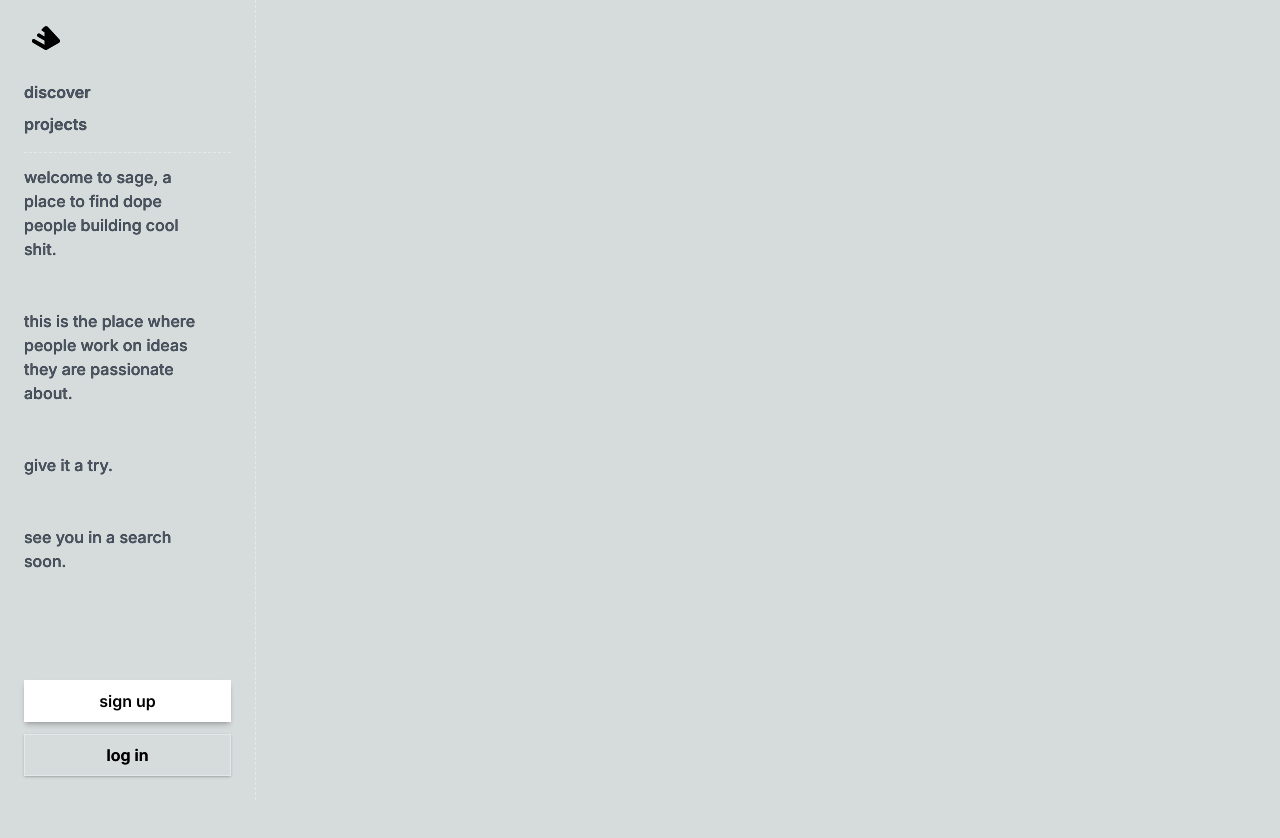
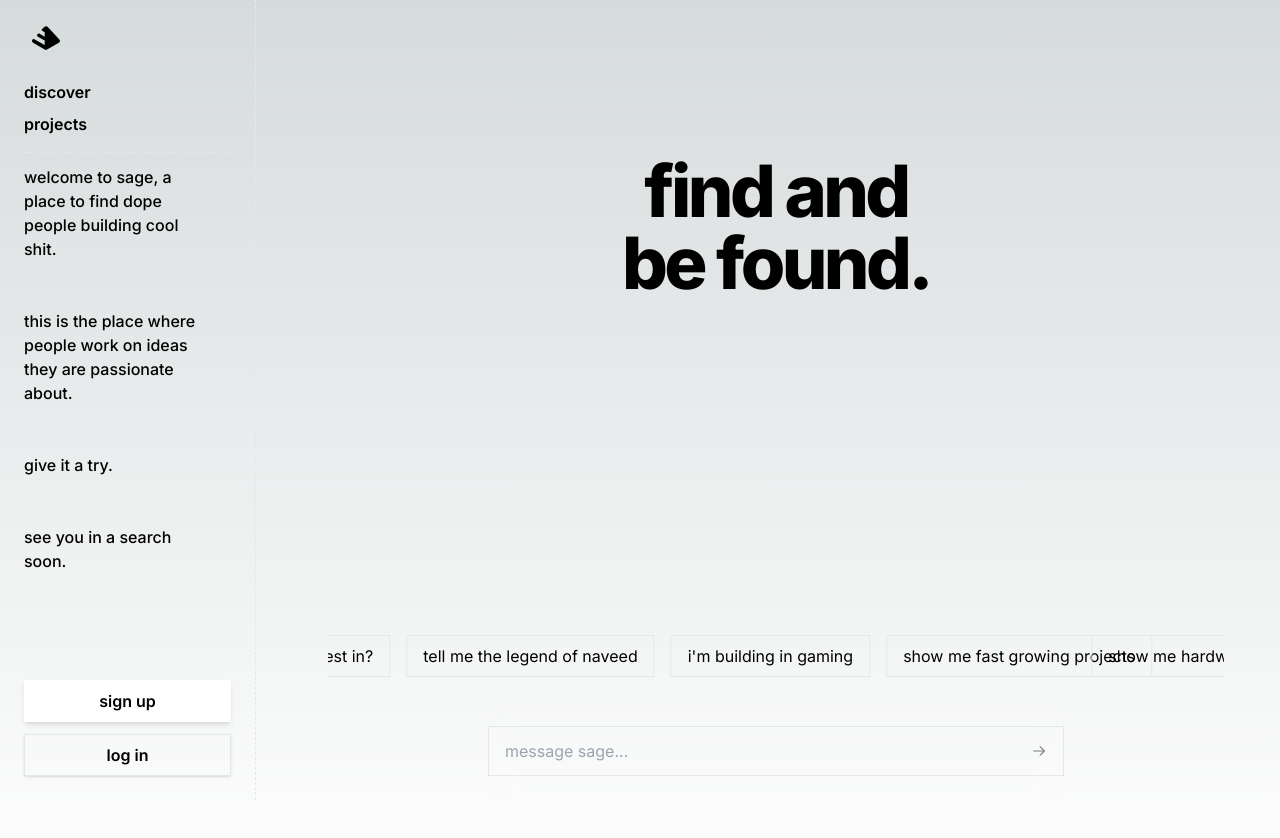
Before and after one commit to prashant7023/sage_buildspace, a Next.js app in the folder next/: page / in a window 1280 px wide. Shown: the top 838 px of the page. Before the commit the page ends 800 px from the top, so only its background shows below. Built offline with nearby package versions, Linux system fonts and the light colour scheme.

Commit message:
Update main.tsx

```diff
--- a/next/components/main.tsx
+++ b/next/components/main.tsx
@@ -1,44 +1,164 @@
-import React from 'react'
+import React from 'react';
 
-const sidebar = () => {
+const Carousel: React.FC = () => {
   return (
-    <div>
-    <div  className="fixed inset-y-0 hidden w-[256px] border-r border-dashed bg-card py-6 pl-6 transition-all md:block">
-      <div  className="relative flex h-full flex-col gap-2">
-        <a  className="pl-2" href="/">
-          <div  className="flex w-full items-center">
-            <svg width="28" height="28" viewBox="0 0 142 120" fill="none" xmlns="http://www.w3.org/2000/svg">
-              <path d="M56.7217 9.77302L62.3521 3.93267C66.3898 -0.739584 74.159 -1.71578 79.108 3.56807L138.745 67.2401C143.66 72.4872 142.378 80.9182 136.123 84.4863L76.4861 118.507C72.3766 120.851 67.7095 120.281 64.3443 117.867L5.62655 84.3704C-0.628203 80.8023 -1.90994 72.3713 3.00467 67.1242C5.26775 64.7081 8.90886 64.1658 11.7845 65.8167L64.3443 95.8885V73.2996L30.0497 53.8039C25.2072 51.0184 24.2219 44.4809 28.0298 40.4061L28.0368 40.3986L28.0424 40.3926C30.8094 37.444 35.2569 36.7833 38.7699 38.8002L64.3443 53.2077V31.4034L56.2082 26.3126C51.2242 23.4513 46.7253 20.4457 50.6477 16.258L56.7217 9.77302Z" fill="currentColor"></path>
-            </svg>
+    <main className=" flex w-full flex-1 flex-col md:pl-[272px] lg:pr-0">
+      <div className="pt-8 min-h-[calc(100dvh-57px)] md:min-h-dvh flex flex-col gap-16">
+        <div className="my-auto mx-auto flex flex-col gap-16">
+          <h1 className="text-5xl font-extrabold tracking-tighter sm:text-7xl text-center">
+            find and<br />be found.
+          </h1>
+          <div className="flex flex-col gap-4">
+            {/* Carousel for People */}
+            <div className="relative h-64 max-w-sm md:max-w-md lg:max-w-2xl xl:max-w-4xl" role="region" aria-roledescription="carousel">
+              <div className="overflow-hidden">
+                <div className="flex -ml-4" style={{ transform: 'translate3d(-1349.3px, 0px, 0px)' }}>
+                  {/* Slide 1 */}
+                  <div role="group" aria-roledescription="slide" className="min-w-0 shrink-0 grow-0 basis-full pl-4 max-w-48" style={{ transform: 'translate3d(0px, 0px, 0px)' }}>
+                    <div className="border text-card-foreground shadow-md group h-64 bg-transparent cursor-pointer opacity-80 hover:opacity-100">
+                      <div className="p-3 flex flex-col gap-0">
+                        <span className="group relative flex shrink-0 items-center justify-center overflow-hidden border bg-secondary size-14 w-full min-h-[96px] mb-2" style={{ position: 'absolute', height: '100%', width: '100%', inset: '0px', color: 'transparent' }}>
+                          <img
+                            alt="Mattia"
+                            loading="lazy"
+                            decoding="async"
+                            src="https://sapi.buildspace.so/storage/v1/render/image/public/assets/17d64dd1-0b8e-44d6-b68c-cb5ceb6d706b/avatar?width=3840&resize=contain&quality=75"
+                            className="aspect-square size-full object-cover grayscale group-hover:grayscale-0"
+                            sizes="(max-width: 768px) 100vw, (max-width: 1200px) 50vw, 33vw"
+                          />
+                        </span>
+                        <h3 className="tracking-tight line-clamp-1 text-left font-medium text-lg lg:text-lg">Mattia</h3>
+                      </div>
+                      <div className="p-3 pt-0">
+                        <h4 className="font-semibold tracking-tight line-clamp-3 truncate whitespace-break-spaces text-muted-foreground text-sm pb-0 text-left">
+                          building a visual landing page builder for developers
+                        </h4>
+                      </div>
+                    </div>
+                  </div>
+                  {/* Slide 2 */}
+                  <div role="group" aria-roledescription="slide" className="min-w-0 shrink-0 grow-0 basis-full pl-4 max-w-48" style={{ transform: 'translate3d(0px, 0px, 0px)' }}>
+                    <div className="border text-card-foreground shadow-md group h-64 bg-transparent cursor-pointer opacity-80 hover:opacity-100">
+                      <div className="p-3 flex flex-col gap-0">
+                        <span className="group relative flex shrink-0 items-center justify-center overflow-hidden border bg-secondary size-14 w-full min-h-[96px] mb-2" style={{ position: 'absolute', height: '100%', width: '100%', inset: '0px', color: 'transparent' }}>
+                          <img
+                            alt="Kelli"
+                            loading="lazy"
+                            decoding="async"
+                            src="https://sapi.buildspace.so/storage/v1/render/image/public/assets/17d64dd1-0b8e-44d6-b68c-cb5ceb6d706b/avatar?width=3840&resize=contain&quality=75"
+                            className="aspect-square size-full object-cover grayscale group-hover:grayscale-0"
+                            sizes="(max-width: 768px) 100vw, (max-width: 1200px) 50vw, 33vw"
+                          />
+                        </span>
+                        <h3 className="tracking-tight line-clamp-1 text-left font-medium text-lg lg:text-lg">Kelli</h3>
+                      </div>
+                      <div className="p-3 pt-0">
+                        <h4 className="font-semibold tracking-tight line-clamp-3 truncate whitespace-break-spaces text-muted-foreground text-sm pb-0 text-left">
+                          building a visual landing page builder for developers
+                        </h4>
+                      </div>
+                    </div>
+                  </div>
+                  {/* Slide 3 */}
+                  <div role="group" aria-roledescription="slide" className="min-w-0 shrink-0 grow-0 basis-full pl-4 max-w-48" style={{ transform: 'translate3d(0px, 0px, 0px)' }}>
+                    <div className="border text-card-foreground shadow-md group h-64 bg-transparent cursor-pointer opacity-80 hover:opacity-100">
+                      <div className="p-3 flex flex-col gap-0">
+                        <span className="group relative flex shrink-0 items-center justify-center overflow-hidden border bg-secondary size-14 w-full min-h-[96px] mb-2" style={{ position: 'absolute', height: '100%', width: '100%', inset: '0px', color: 'transparent' }}>
+                          <img
+                            alt="Alec"
+                            loading="lazy"
+                            decoding="async"
+                            src="https://sapi.buildspace.so/storage/v1/render/image/public/assets/477b3b94-21b0-4202-a1f8-94ae259bb057/j0lgaOa?width=3840&resize=contain&quality=75"
+                            className="aspect-square size-full object-cover grayscale group-hover:grayscale-0"
+                            sizes="(max-width: 768px) 100vw, (max-width: 1200px) 50vw, 33vw"
+                          />
+                        </span>
+                        <h3 className="tracking-tight line-clamp-1 text-left font-medium text-lg lg:text-lg">Alec</h3>
+                      </div>
+                      <div className="p-3 pt-0">
+                        <h4 className="font-semibold tracking-tight line-clamp-3 truncate whitespace-break-spaces text-muted-foreground text-sm pb-0 text-left">
+                          crafting the next-gen builder community & fine-tuning cod loadouts with badgunny
+                        </h4>
+                      </div>
+                    </div>
+                  </div>
+                </div>
+              </div>
+            </div>
+
+            {/* Carousel for Buttons */}
+            <div className="relative max-w-sm md:max-w-md lg:max-w-2xl xl:max-w-4xl" role="region" aria-roledescription="carousel">
+              <div className="overflow-hidden">
+                <div className="border-color: rgb(30 41 59) flex -ml-4" style={{ transform: 'translate3d(-1716.7px, 0px, 0px)' }}>
+                  <div role="group" aria-roledescription="slide" className="shrink-0 grow-0 basis-full pl-4 mr-0 min-w-max max-w-max" style={{ transform: 'translate3d(2480px, 0px, 0px)' }}>
+                    <button className="cursor-pointer border px-4 py-2 text-muted-foreground hover:text-primary">show me hardware people</button>
+                  </div>
+                  <div role="group" aria-roledescription="slide" className="shrink-0 grow-0 basis-full pl-4 mr-0 min-w-max max-w-max">
+                    <button className="border-color: rgb(30 41 59) cursor-pointer border px-4 py-2 text-muted-foreground hover:text-primary">looking for a marketer</button>
+                  </div>
+                  <div role="group" aria-roledescription="slide" className="shrink-0 grow-0 basis-full pl-4 mr-0 min-w-max max-w-max">
+                    <button className="border-color: rgb(30 41 59) cursor-pointer border px-4 py-2 text-muted-foreground hover:text-primary">need a producer for my album</button>
+                  </div>
+                  <div role="group" aria-roledescription="slide" className="shrink-0 grow-0 basis-full pl-4 mr-0 min-w-max max-w-max">
+                    <button className="border-color: rgb(30 41 59) cursor-pointer border px-4 py-2 text-muted-foreground hover:text-primary">i need to hire a react engineer</button>
+                  </div>
+                  <div role="group" aria-roledescription="slide" className="shrink-0 grow-0 basis-full pl-4 mr-0 min-w-max max-w-max">
+                    <button className="border-color: rgb(30 41 59) cursor-pointer border px-4 py-2 text-muted-foreground hover:text-primary">show me content creators</button>
+                  </div>
+                  <div role="group" aria-roledescription="slide" className="shrink-0 grow-0 basis-full pl-4 mr-0 min-w-max max-w-max">
+                    <button className="border-color: rgb(30 41 59) cursor-pointer border px-4 py-2 text-muted-foreground hover:text-primary">experts on tiktok</button>
+                  </div>
+                  <div role="group" aria-roledescription="slide" className="shrink-0 grow-0 basis-full pl-4 mr-0 min-w-max max-w-max">
+                    <button className="border-color: rgb(30 41 59) cursor-pointer border px-4 py-2 text-muted-foreground hover:text-primary">who are some people i should invest in?</button>
+                  </div>
+                  <div role="group" aria-roledescription="slide" className="shrink-0 grow-0 basis-full pl-4 mr-0 min-w-max max-w-max">
+                    <button className="border-color: rgb(30 41 59) cursor-pointer border px-4 py-2 text-muted-foreground hover:text-primary">tell me the legend of naveed</button>
+                  </div>
+                  <div role="group" aria-roledescription="slide" className="shrink-0 grow-0 basis-full pl-4 mr-0 min-w-max max-w-max">
+                    <button className="border-color: rgb(30 41 59) cursor-pointer border px-4 py-2 text-muted-foreground hover:text-primary">i'm building in gaming</button>
+                  </div>
+                  <div role="group" aria-roledescription="slide" className="shrink-0 grow-0 basis-full pl-4 mr-0 min-w-max max-w-max">
+                    <button className="border-color: rgb(30 41 59) cursor-pointer border px-4 py-2 text-muted-foreground hover:text-primary">show me fast growing projects</button>
+                  </div>
+                </div>
+              </div>
+            </div>
           </div>
-        </a>
-        <div  className="text-gray-600 flex w-full flex-col gap-0 pt-4 md:pr-6">
-          <a href="/">
-            <button  className="hover:text-gray-400 relative inline-flex items-center justify-center rounded-md font-semibold tracking-base ring-offset-background transition-colors focus-visible:outline-none disabled:opacity-50 text-base leading-none text-muted-foreground shadow-none hover:text-primary px-0 py-2 h-auto">discover</button>
-          </a>
-          <a href="/projects">
-            <button  className="hover:text-gray-400 relative inline-flex items-center justify-center rounded-md font-semibold tracking-base ring-offset-background transition-colors focus-visible:outline-none disabled:opacity-50 text-base leading-none text-muted-foreground shadow-none hover:text-primary px-0 py-2 h-auto">projects</button>
-          </a>
-          <div  className="my-3 w-full border-b border-dashed text-gray-900"></div>
-          <p  className="text-base font-medium leading-6 tracking-base pr-6 text-muted-foreground">welcome to sage, a place to find dope people building cool shit.</p>
-          <br />
-          <br />
-          <p  className="text-base font-medium leading-6 tracking-base pr-6 text-muted-foreground">this is the place where people work on ideas they are passionate about.</p>
-          <br />
-          <br />
-          <p  className="text-base font-medium leading-6 tracking-base pr-6 text-muted-foreground">give it a try.</p>
-          <br />
-          <br />
-          <p  className="text-base font-medium leading-6 tracking-base pr-6 text-muted-foreground">see you in a search soon.</p>
-        </div>
-        <div  className="mt-auto flex flex-col gap-3 pr-6">
-          <button  className="bg-white text-black relative inline-flex items-center justify-center  text-base font-semibold tracking-base ring-offset-background transition-colors focus-visible:outline-none disabled:opacity-50 bg-primary text-primary-foreground shadow-md hover:bg-primary/90 h-[42px] px-4 py-2">sign up</button>
-          <button className="relative inline-flex items-center justify-center  text-base font-semibold tracking-base shadow ring-offset-background transition-colors focus-visible:outline-none disabled:opacity-50 border border-input hover:bg-accent hover:opacity-80 h-[42px] px-4 py-2">log in</button>
         </div>
       </div>
-    </div>
-    </div>
-  )
-}
 
-export default sidebar
+      {/* Footer */}
+      <div className="sticky mt-auto md:max-w-xl bottom-0 mx-auto w-full bg-background/70 backdrop-blur-md">
+        <div className="flex flex-col gap-4 border-t py-4 md:border-none px-4 md:px-0 md:py-6">
+          <form>
+            <div className="border-color: rgb(30 41 59) relative flex w-full grow flex-col justify-center overflow-hidden border bg-background">
+              <textarea
+                tabIndex={0}
+                rows={1}
+                placeholder="message sage..."
+                spellCheck="false"
+                className="w-full resize-none overflow-hidden bg-transparent py-3 pl-4 pr-10 outline-none placeholder:text-muted-foreground focus-within:outline-none"
+                style={{ height: '48px !important' }}
+              />
+              <div className=" absolute right-2 z-10 flex items-center gap-1 sm:right-2">
+                <button
+                  disabled
+                  className="relative inline-flex items-center justify-center rounded-md text-base font-semibold tracking-base ring-offset-background transition-colors focus-visible:outline-none disabled:opacity-50 shadow-none hover:bg-accent size-8 p-0 hover:text-primary/50 cursor-pointer"
+                  type="submit"
+                  data-state="closed"
+                >
+                  <svg width="15" height="15" viewBox="0 0 15 15" fill="none" xmlns="http://www.w3.org/2000/svg" className="size-4">
+                    <path d="M8.14645 3.14645C8.34171 2.95118 8.65829 2.95118 8.85355 3.14645L12.8536 7.14645C13.0488 7.34171 13.0488 7.65829 12.8536 7.85355L8.85355 11.8536C8.65829 12.0488 8.34171 12.0488 8.14645 11.8536C7.95118 11.6583 7.95118 11.3417 8.14645 11.1464L11.2929 8H2.5C2.22386 8 2 7.77614 2 7.5C2 7.22386 2.22386 7 2.5 7H11.2929L8.14645 3.85355C7.95118 3.65829 7.95118 3.34171 8.14645 3.14645Z" fill="currentColor" fill-rule="evenodd" clip-rule="evenodd" />
+                  </svg>
+                  <span className="sr-only">what are you working on</span>
+                </button>
+              </div>
+            </div>
+          </form>
+        </div>
+      </div>
+    </main>
+  );
+};
+
+export default Carousel;
```
